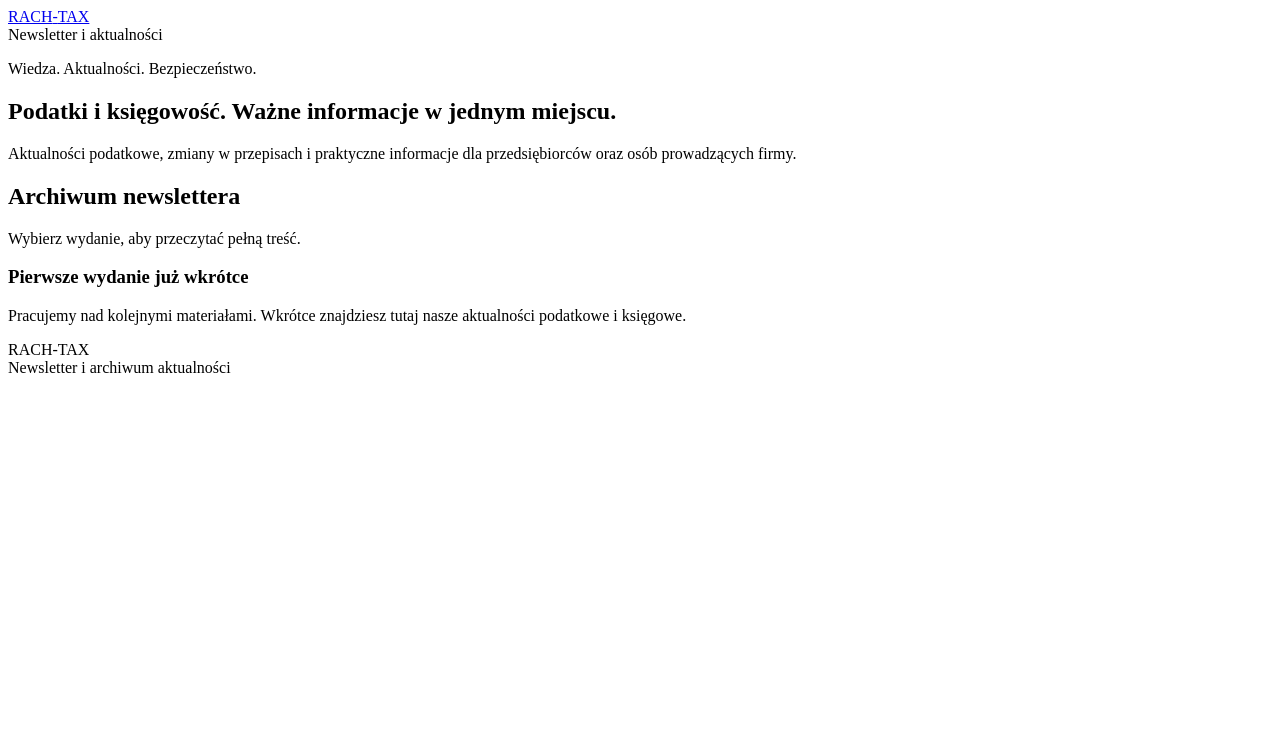
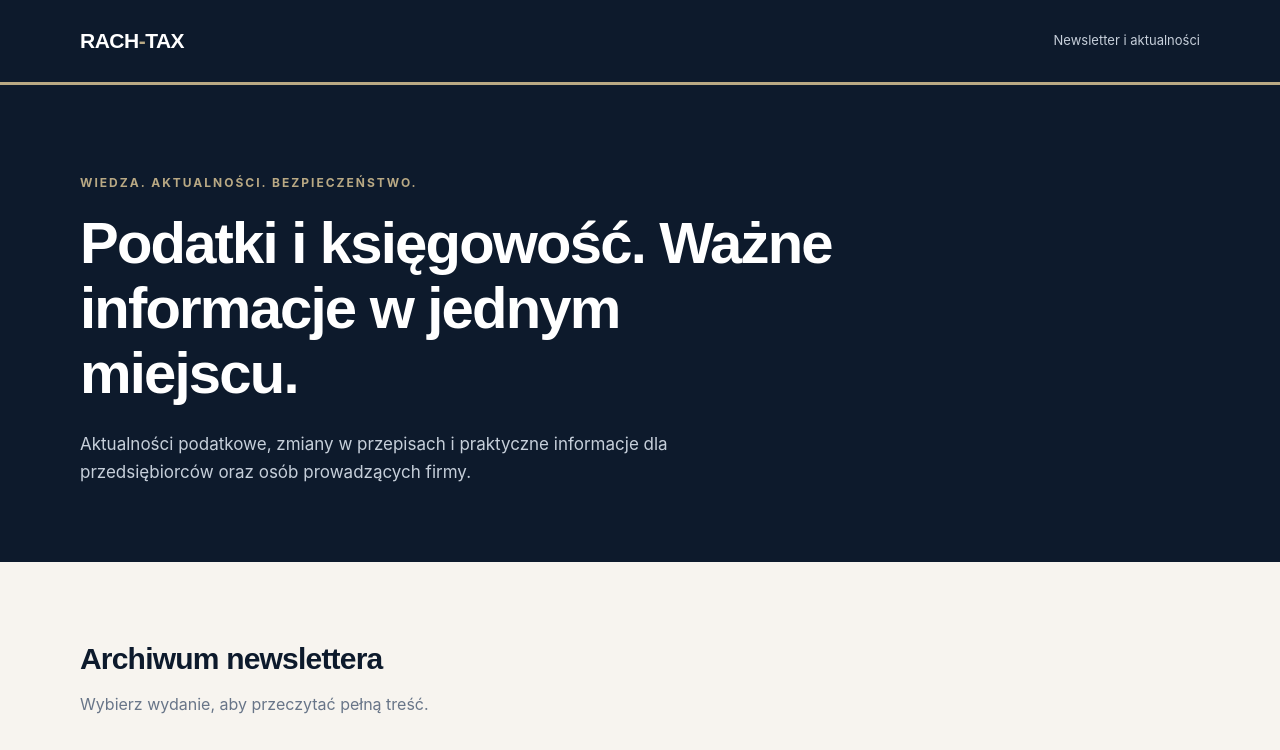
Before and after one commit to RACH-TAX/newsletter, a plain HTML site: page index.html in a window 1280 px wide. Shown: the top 750 px of the page. Drawn offline with Linux system fonts and the light colour scheme.

Commit message:
Add CSS variables for theming and layout

```diff
--- a/assets/css/main.css
+++ b/assets/css/main.css
@@ -1,3 +1,205 @@
+
+:root {
+  --color-navy: #0D1A2C;
+  --color-blue: #1D3557;
+  --color-gold: #B9A984;
+  --color-paper: #F7F4EF;
+  --color-light: #E8EDF5;
+  --color-white: #FFFFFF;
+  --color-text: #263448;
+  --color-muted: #687588;
+  --color-border: #DFE4EA;
+
+  --font-heading: "Manrope", Arial, sans-serif;
+  --font-body: "Inter", Arial, sans-serif;
+
+  --content-width: 1120px;
+}
+
+* {
+  box-sizing: border-box;
+}
+
+html {
+  scroll-behavior: smooth;
+}
+
+body {
+  margin: 0;
+  background: var(--color-paper);
+  color: var(--color-text);
+  font-family: var(--font-body);
+  font-size: 16px;
+  line-height: 1.65;
+  -webkit-font-smoothing: antialiased;
+}
+
+a {
+  color: inherit;
+}
+
+.container {
+  width: min(var(--content-width), calc(100% - 48px));
+  margin-inline: auto;
+}
+
+.site-header {
+  background: var(--color-navy);
+  color: var(--color-white);
+  border-bottom: 3px solid var(--color-gold);
+}
+
+.header-inner {
+  min-height: 82px;
+  display: flex;
+  align-items: center;
+  justify-content: space-between;
+  gap: 24px;
+}
+
+.brand {
+  font-family: var(--font-heading);
+  font-size: 21px;
+  font-weight: 800;
+  letter-spacing: -0.5px;
+  text-decoration: none;
+}
+
+.brand span {
+  color: var(--color-gold);
+}
+
+.header-label {
+  color: #C6CFDA;
+  font-size: 13px;
+}
+
+.hero {
+  padding: 88px 0 76px;
+  background: var(--color-navy);
+  color: var(--color-white);
+}
+
+.hero-eyebrow {
+  margin: 0 0 18px;
+  color: var(--color-gold);
+  font-size: 12px;
+  font-weight: 700;
+  letter-spacing: 2px;
+  text-transform: uppercase;
+}
+
+.hero h1 {
+  max-width: 760px;
+  margin: 0;
+  font-family: var(--font-heading);
+  font-size: clamp(36px, 6vw, 58px);
+  line-height: 1.12;
+  letter-spacing: -1.8px;
+}
+
+.hero-description {
+  max-width: 620px;
+  margin: 24px 0 0;
+  color: #C6CFDA;
+  font-size: 17px;
+}
+
+.archive {
+  padding: 72px 0 96px;
+}
+
+.section-heading {
+  margin-bottom: 32px;
+}
+
+.section-heading h2 {
+  margin: 0;
+  color: var(--color-navy);
+  font-family: var(--font-heading);
+  font-size: 30px;
+  letter-spacing: -0.8px;
+}
+
+.section-heading p {
+  margin: 8px 0 0;
+  color: var(--color-muted);
+}
+
+.empty-state {
+  padding: 48px 32px;
+  background: var(--color-white);
+  border: 1px solid var(--color-border);
+  border-radius: 12px;
+  text-align: center;
+}
+
+.empty-state h3 {
+  margin: 0 0 10px;
+  color: var(--color-navy);
+  font-family: var(--font-heading);
+  font-size: 21px;
+}
+
+.empty-state p {
+  max-width: 480px;
+  margin: 0 auto;
+  color: var(--color-muted);
+}
+
+.site-footer {
+  padding: 30px 0;
+  background: var(--color-navy);
+  color: #C6CFDA;
+  font-size: 13px;
+}
+
+.footer-inner {
+  display: flex;
+  align-items: center;
+  justify-content: space-between;
+  gap: 20px;
+}
+
+.footer-brand {
+  color: var(--color-white);
+  font-weight: 700;
+}
+
+@media (max-width: 600px) {
+  .container {
+    width: min(var(--content-width), calc(100% - 36px));
+  }
+
+  .header-inner {
+    min-height: 70px;
+  }
+
+  .header-label {
+    display: none;
+  }
+
+  .hero {
+    padding: 64px 0 58px;
+  }
+
+  .hero-description {
+    font-size: 15px;
+  }
+
+  .archive {
+    padding: 52px 0 64px;
+  }
+
+  .empty-state {
+    padding: 36px 20px;
+  }
+
+  .footer-inner {
+    flex-direction: column;
+    align-items: flex-start;
+  }
+}
 
 /* =========================================
    NEWSLETTER ISSUE
```
